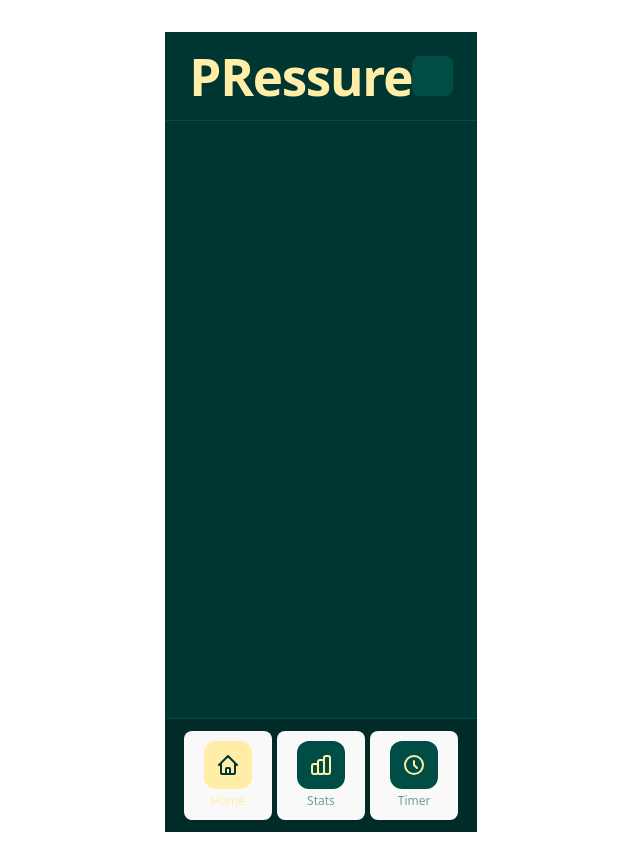
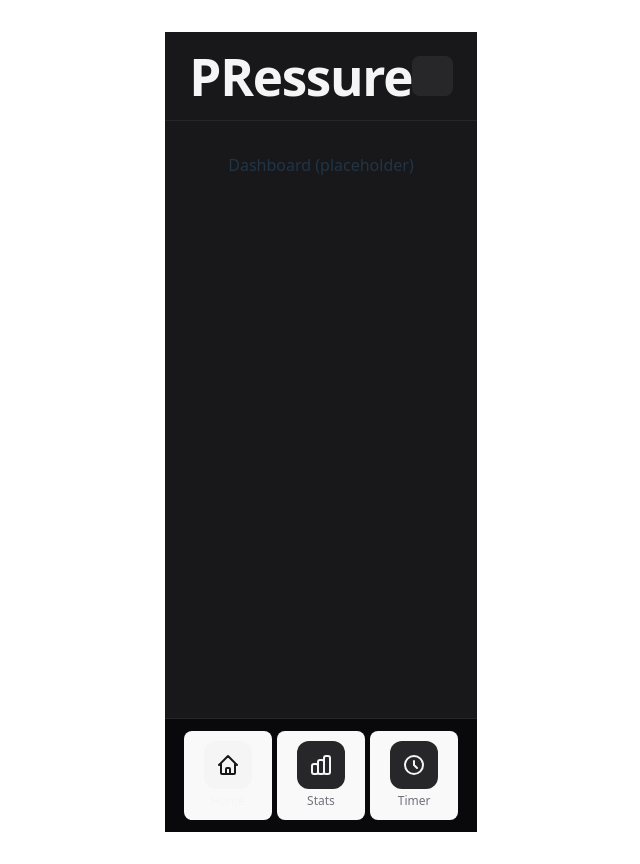
Before and after one commit to dsherli/PRessureApp, a React app in the folder app/frontend/: page /dashboard in a window 1280 px wide. Shown: the whole page, without its empty margins (319-959 px from the left). Built offline with nearby package versions, Linux system fonts and the light colour scheme; the HTML template or start-up script is replaced by a standard one.

Commit message:
Approutes work, changed color scheme to brutalist

```diff
--- a/app/frontend/src/App.jsx
+++ b/app/frontend/src/App.jsx
@@ -1,15 +1,14 @@
 import "./App.css";
-// import AppRoutes from "./components/AppRoutes";
+import AppRoutes from "./components/AppRoutes";
 import Shell from "./components/Shell";
 
 function App() {
   return (
-    // <div className="App">
-    //   <Shell>
-    //     <AppRoutes />
-    //   </Shell>
-    // </div>
-    <Shell />
+    <div className="App">
+      <Shell>
+        <AppRoutes />
+      </Shell>
+    </div>
   );
 }
 
--- a/app/frontend/src/components/AppRoutes.jsx
+++ b/app/frontend/src/components/AppRoutes.jsx
@@ -16,6 +16,7 @@ export default function AppRoutes() {
       <Route path="/workout/:id" element={<Workout />} />
       <Route path="/history" element={<History />} />
       <Route path="/profile" element={<Profile />} />
+      <Route path="*" element={<div>Not Found</div>} />
       <Route path="/" element={<Navigate to="/dashboard" replace />} />
     </Routes>
   );
--- a/app/frontend/src/components/Shell.jsx
+++ b/app/frontend/src/components/Shell.jsx
@@ -2,22 +2,22 @@ export default function Shell({ children }) {
   return (
     <div
       className="flex h-screen flex-col"
-      style={{ backgroundColor: "#003631" }}
+      style={{ backgroundColor: "#18181b" }}
     >
       <header
         className="border-b px-6 py-4 flex items-center justify-between"
-        style={{ backgroundColor: "#003631", borderColor: "#004d45" }}
+        style={{ backgroundColor: "#18181b", borderColor: "#27272a" }}
       >
         <h1
           className="text-2xl font-bold tracking-tight"
-          style={{ color: "#FFEDA8" }}
+          style={{ color: "#f5f5f5" }}
         >
           PRessure
         </h1>
         <div className="flex items-center gap-4">
           <button
             className="w-10 h-10 rounded-full flex items-center justify-center transition-colors"
-            style={{ backgroundColor: "#004d45", color: "#FFEDA8" }}
+            style={{ backgroundColor: "#27272a", color: "#f5f5f5" }}
           >
             <svg
               className="w-5 h-5"
@@ -37,22 +37,22 @@ export default function Shell({ children }) {
       </header>
       <main
         className="flex-1 overflow-auto p-8"
-        style={{ backgroundColor: "#003631" }}
+        style={{ backgroundColor: "#18181b" }}
       >
         {children}
       </main>
       <nav
         className="border-t flex items-center justify-around px-4 py-3"
-        style={{ backgroundColor: "#002b27", borderColor: "#004d45" }}
+        style={{ backgroundColor: "#09090b", borderColor: "#27272a" }}
       >
         <button className="flex flex-col items-center gap-1 transition-all hover:scale-105">
           <div
             className="w-12 h-12 rounded-xl flex items-center justify-center"
-            style={{ backgroundColor: "#FFEDA8" }}
+            style={{ backgroundColor: "#f5f5f5" }}
           >
             <svg
               className="w-6 h-6"
-              style={{ color: "#003631" }}
+              style={{ color: "#18181b" }}
               fill="none"
               stroke="currentColor"
               viewBox="0 0 24 24"
@@ -65,14 +65,14 @@ export default function Shell({ children }) {
               />
             </svg>
           </div>
-          <span className="text-xs" style={{ color: "#FFEDA8" }}>
+          <span className="text-xs" style={{ color: "#f5f5f5" }}>
             Home
           </span>
         </button>
         <button className="flex flex-col items-center gap-1 transition-all hover:scale-105">
           <div
             className="w-12 h-12 rounded-xl flex items-center justify-center"
-            style={{ backgroundColor: "#004d45", color: "#FFEDA8" }}
+            style={{ backgroundColor: "#27272a", color: "#f5f5f5" }}
           >
             <svg
               className="w-6 h-6"
@@ -88,14 +88,14 @@ export default function Shell({ children }) {
               />
             </svg>
           </div>
-          <span className="text-xs" style={{ color: "#7a9995" }}>
+          <span className="text-xs" style={{ color: "#71717a" }}>
             Stats
           </span>
         </button>
         <button className="flex flex-col items-center gap-1 transition-all hover:scale-105">
           <div
             className="w-12 h-12 rounded-xl flex items-center justify-center"
-            style={{ backgroundColor: "#004d45", color: "#FFEDA8" }}
+            style={{ backgroundColor: "#27272a", color: "#f5f5f5" }}
           >
             <svg
               className="w-6 h-6"
@@ -111,7 +111,7 @@ export default function Shell({ children }) {
               />
             </svg>
           </div>
-          <span className="text-xs" style={{ color: "#7a9995" }}>
+          <span className="text-xs" style={{ color: "#71717a" }}>
             Timer
           </span>
         </button>
--- a/app/frontend/src/pages/Dashboard.jsx
+++ b/app/frontend/src/pages/Dashboard.jsx
@@ -1 +1,4 @@
 // Dashboard page component - implement UI and logic here
+export default function Dashboard() {
+  return <div classname="p-4">Dashboard (placeholder)</div>;
+}
--- a/app/frontend/src/pages/History.jsx
+++ b/app/frontend/src/pages/History.jsx
@@ -1 +1,4 @@
 // History page component - implement UI and logic here
+export default function History() {
+  return <div classname="p-4">History (placeholder)</div>;
+}
--- a/app/frontend/src/pages/Login.jsx
+++ b/app/frontend/src/pages/Login.jsx
@@ -1 +1,4 @@
 // Login page component - implement UI and logic here
+export default function Login() {
+  return <div classname="p-4">Login (placeholder)</div>;
+}
--- a/app/frontend/src/pages/Profile.jsx
+++ b/app/frontend/src/pages/Profile.jsx
@@ -1 +1,4 @@
 // Profile page component - implement UI and logic here
+export default function Profile() {
+  return <div classname="p-4">Profile (placeholder)</div>;
+}
--- a/app/frontend/src/pages/Workout.jsx
+++ b/app/frontend/src/pages/Workout.jsx
@@ -1,2 +1,5 @@
 // Workout page component - implement UI and logic here
 // Route param: id (e.g. /workout/:id)
+export default function Workout() {
+  return <div classname="p-4">Workout (placeholder)</div>;
+}
```
